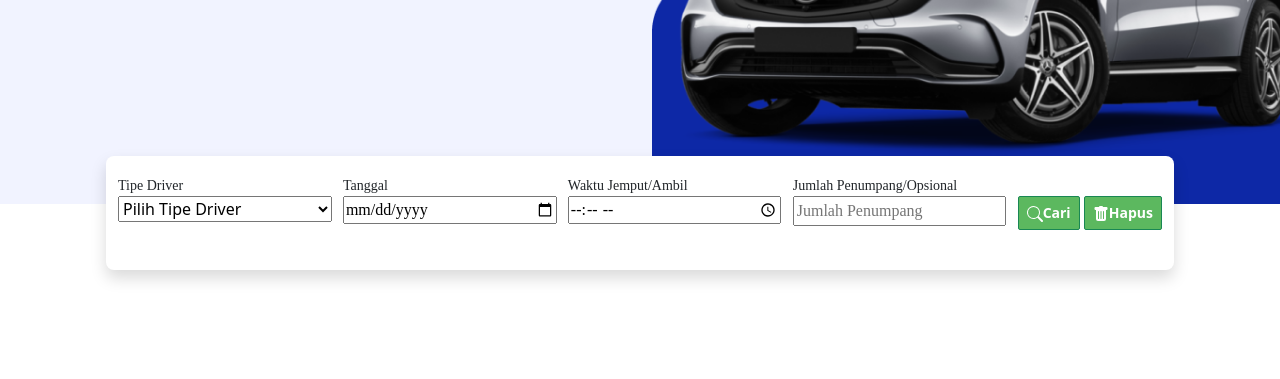
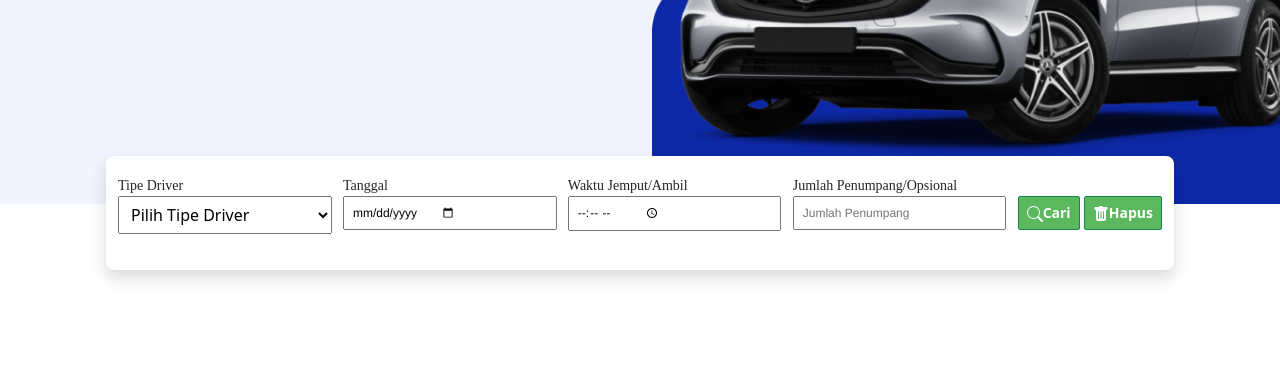
Before and after one commit to Dinniatul/ChallengeChp4, a website: page public/cariMobil.html in a window 1280 px wide. Shown: the part 296-675 px from the top of the page. Drawn offline with nearby package versions, Linux system fonts and the light colour scheme; no server answers; some icons are missing.

Commit message:
update 2 commit

```diff
--- a/public/cariMobil.html
+++ b/public/cariMobil.html
@@ -71,8 +71,8 @@
                     <label class="label">Tipe Driver</label>
                     <select class="form-style" >
                       <option hidden class="tipe-driver">Pilih Tipe Driver</option>
-                      <option>Dengan Sopir</option>
-                      <option>Tanpa Sopir Lepas kunci</option>
+                      <option class="tipe-driver">Dengan Sopir</option>
+                      <option class="tipe-driver">Tanpa Sopir Lepas kunci</option>
                     </select>
                 </div>
                 <div class="col ">
@@ -87,7 +87,7 @@
                 </div>
                 <div class="col ">
                   <label class="label">Jumlah Penumpang/Opsional</label>
-                  <input type="text" class="form-style" placeholder="Jumlah Penumpang" id="input-penumpang">
+                  <input type="person" class="form-style" placeholder="Jumlah Penumpang" id="input-penumpang">
                   <span class="icon"><i class="bi bi-people"></i></span>
 
                 </div>
--- a/public/css/style.css
+++ b/public/css/style.css
@@ -166,7 +166,11 @@ p.testimonial-name {
 }
 
 .form-style {
+  display: flex;
+  flex-direction: row;
   width: 95%;
+  padding: 6px 8px;
+  gap: 8px;
 }
 
 #cari-btn,
@@ -199,7 +203,11 @@ p.testimonial-name {
 #input-penumpang,
 #input-waktu,
 .tipe-driver {
-  font-family: "Rubik";
+  font-family: "Helvetica";
+  font-style: normal;
+  font-weight: 300;
+  font-size: 12px;
+  line-height: 18px;
 }
 
 .card-body {
--- a/public/scripts/car.js
+++ b/public/scripts/car.js
@@ -23,15 +23,14 @@ class Car {
     this.availableAt = availableAt;
   }
 
-  //design car
+  //design car dengan card
   render() {
     return `
-    <div class="card-deck">
-
-      <div class="card p-2 mb-2">
+      <div class="card ">
         <div class="card-body">
           <div class="image-card ">
-            <img src="${this.image}" class="w-100" alt="" style="max-height: 180px;object-fit: cover"></div>
+            <img src="${this.image}" class="w-100" alt="" style="max-height: 180px;object-fit: cover">
+          </div>
           <div>
             <p class="mt-4">${this.manufacture}/${this.type}</p>
           </div>
@@ -44,18 +43,19 @@ class Car {
           <div>
             <p class="mt-0">${this.description}</p>
           </div>
-          <div style="margin-top:20px">
+
+              <div style="margin-top:20px" class="item-card">
                 <p><svg xmlns="http://www.w3.org/2000/svg" width="18" height="18" fill="currentColor" class="bi bi-people" viewbox="0 0 16 16">
                 <path d="M15 14s1 0 1-1-1-4-5-4-5 3-5 4 1 1 1 1h8zm-7.978-1A.261.261 0 0 1 7 12.996c.001-.264.167-1.03.76-1.72C8.312 10.629 9.282 10 11 10c1.717 0 2.687.63 3.24 1.276.593.69.758 1.457.76 1.72l-.008.002a.274.274 0 0 1-.014.002H7.022zM11 7a2 2 0 1 0 0-4 2 2 0 0 0 0 4zm3-2a3 3 0 1 1-6 0 3 3 0 0 1 6 0zM6.936 9.28a5.88 5.88 0 0 0-1.23-.247A7.35 7.35 0 0 0 5 9c-4 0-5 3-5 4 0 .667.333 1 1 1h4.216A2.238 2.238 0 0 1 5 13c0-1.01.377-2.042 1.09-2.904.243-.294.526-.569.846-.816zM4.92 10A5.493 5.493 0 0 0 4 13H1c0-.26.164-1.03.76-1.724.545-.636 1.492-1.256 3.16-1.275zM1.5 5.5a3 3 0 1 1 6 0 3 3 0 0 1-6 0zm3-2a2 2 0 1 0 0 4 2 2 0 0 0 0-4z"/>
                 </svg> ${this.capacity} Orang</p>
               </div>
-          <div>
+              <div class="item-card">
                 <p><svg xmlns="http://www.w3.org/2000/svg" width="18" height="18" fill="currentColor" class="bi bi-gear" viewbox="0 0 16 16">
                 <path d="M8 4.754a3.246 3.246 0 1 0 0 6.492 3.246 3.246 0 0 0 0-6.492zM5.754 8a2.246 2.246 0 1 1 4.492 0 2.246 2.246 0 0 1-4.492 0z"/>
                 <path d="M9.796 1.343c-.527-1.79-3.065-1.79-3.592 0l-.094.319a.873.873 0 0 1-1.255.52l-.292-.16c-1.64-.892-3.433.902-2.54 2.541l.159.292a.873.873 0 0 1-.52 1.255l-.319.094c-1.79.527-1.79 3.065 0 3.592l.319.094a.873.873 0 0 1 .52 1.255l-.16.292c-.892 1.64.901 3.434 2.541 2.54l.292-.159a.873.873 0 0 1 1.255.52l.094.319c.527 1.79 3.065 1.79 3.592 0l.094-.319a.873.873 0 0 1 1.255-.52l.292.16c1.64.893 3.434-.902 2.54-2.541l-.159-.292a.873.873 0 0 1 .52-1.255l.319-.094c1.79-.527 1.79-3.065 0-3.592l-.319-.094a.873.873 0 0 1-.52-1.255l.16-.292c.893-1.64-.902-3.433-2.541-2.54l-.292.159a.873.873 0 0 1-1.255-.52l-.094-.319zm-2.633.283c.246-.835 1.428-.835 1.674 0l.094.319a1.873 1.873 0 0 0 2.693 1.115l.291-.16c.764-.415 1.6.42 1.184 1.185l-.159.292a1.873 1.873 0 0 0 1.116 2.692l.318.094c.835.246.835 1.428 0 1.674l-.319.094a1.873 1.873 0 0 0-1.115 2.693l.16.291c.415.764-.42 1.6-1.185 1.184l-.291-.159a1.873 1.873 0 0 0-2.693 1.116l-.094.318c-.246.835-1.428.835-1.674 0l-.094-.319a1.873 1.873 0 0 0-2.692-1.115l-.292.16c-.764.415-1.6-.42-1.184-1.185l.159-.291A1.873 1.873 0 0 0 1.945 8.93l-.319-.094c-.835-.246-.835-1.428 0-1.674l.319-.094A1.873 1.873 0 0 0 3.06 4.377l-.16-.292c-.415-.764.42-1.6 1.185-1.184l.292.159a1.873 1.873 0 0 0 2.692-1.115l.094-.319z"/>
                 </svg> ${this.transmission}</p>
               </div>
-          <div>
+              <div class="item-card">
                 <p><svg xmlns="http://www.w3.org/2000/svg" width="18" height="18" fill="currentColor" class="bi bi-calendar4" viewbox="0 0 16 16">
                 <path d="M3.5 0a.5.5 0 0 1 .5.5V1h8V.5a.5.5 0 0 1 1 0V1h1a2 2 0 0 1 2 2v11a2 2 0 0 1-2 2H2a2 2 0 0 1-2-2V3a2 2 0 0 1 2-2h1V.5a.5.5 0 0 1 .5-.5zM2 2a1 1 0 0 0-1 1v1h14V3a1 1 0 0 0-1-1H2zm13 3H1v9a1 1 0 0 0 1 1h12a1 1 0 0 0 1-1V5z"/>
                 </svg> Tahun ${this.year}</p>
@@ -64,8 +64,6 @@ class Car {
               <button class="button-global mt-4">Pilih Mobil</button>
         </div>
       </div>
-
-  </div>
   `;
   }
 }
```
Lines whose indentation alone changed are shown as unchanged.
